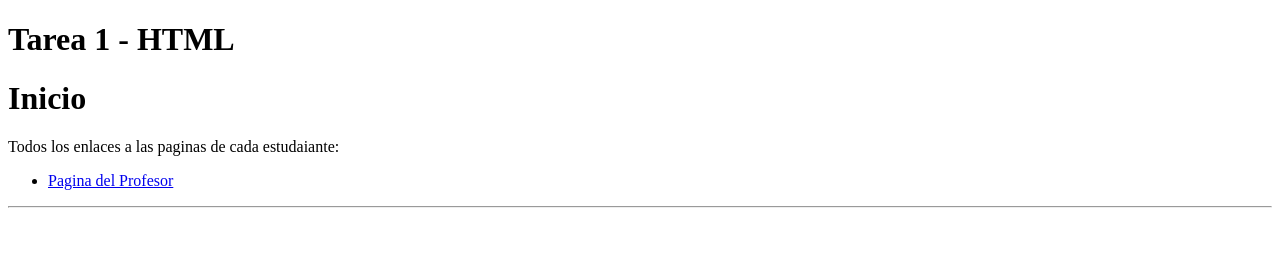
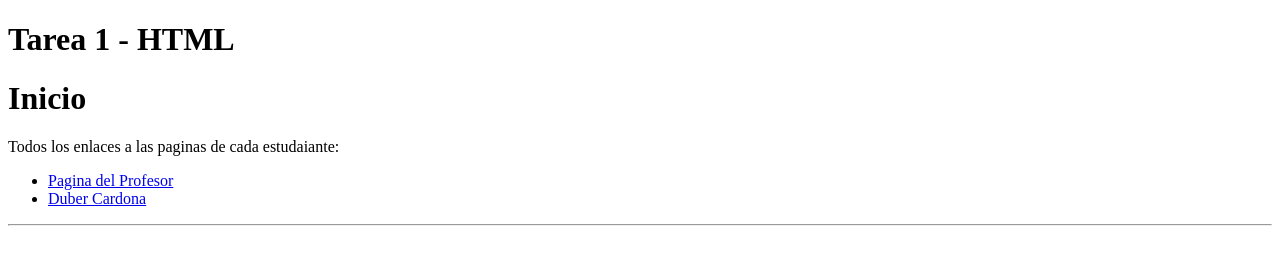
Before and after one commit to tailorsdev/Dev0125, a plain HTML site: page index.html in a window 1280 px wide. Drawn offline with Linux system fonts and the light colour scheme.

Commit message:
Duber Cardona

```diff
--- a/index.html
+++ b/index.html
@@ -13,6 +13,9 @@
         <li>
             <a href="lapaginadelprofe.html">Pagina del Profesor</a>
         </li>
+        <li>
+            <a href="mipagina.html">Duber Cardona</a>
+        </li>
 
     </ul>
     <hr>
```
Also changed, not shown: mipagina.html (added).
